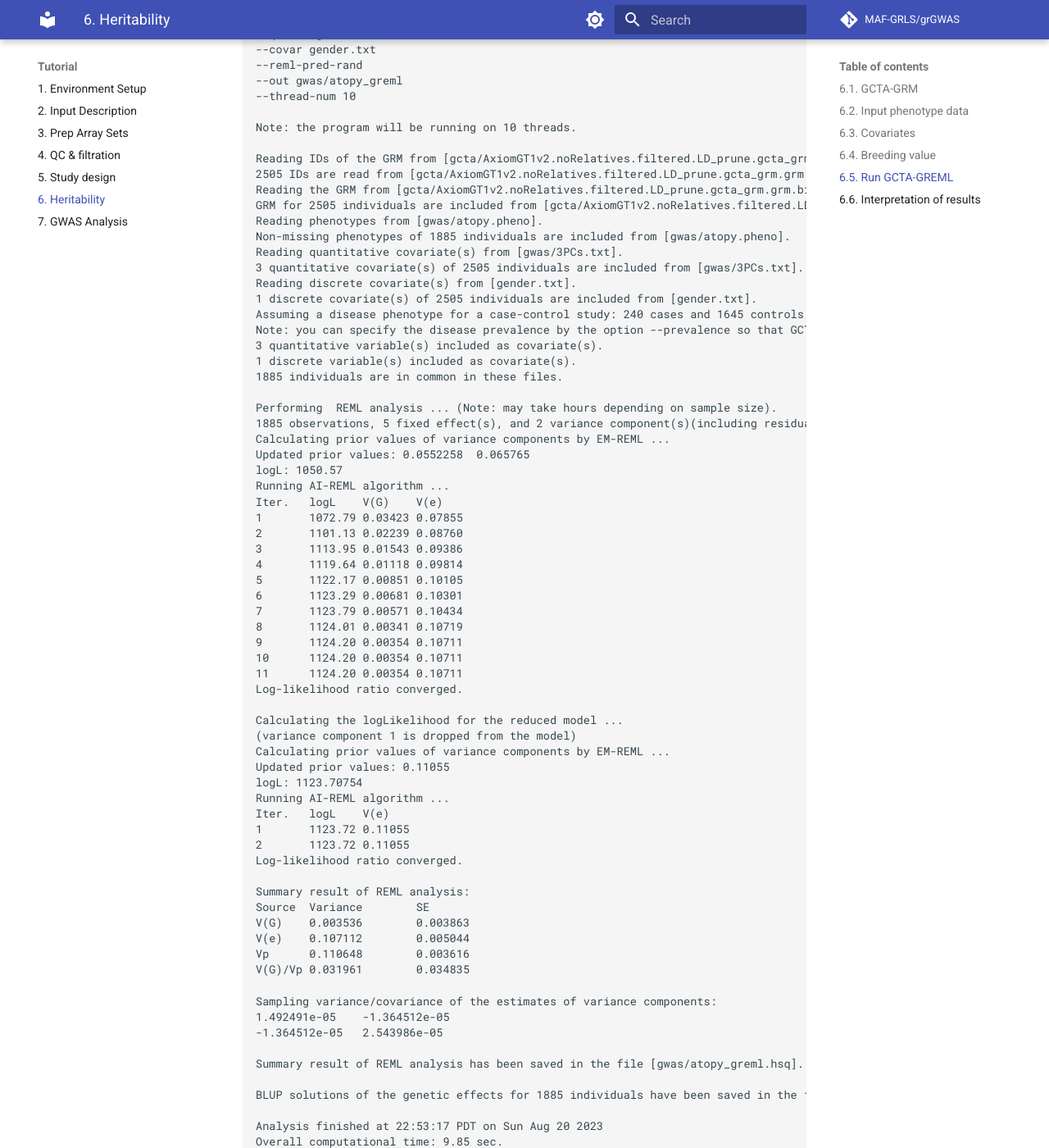
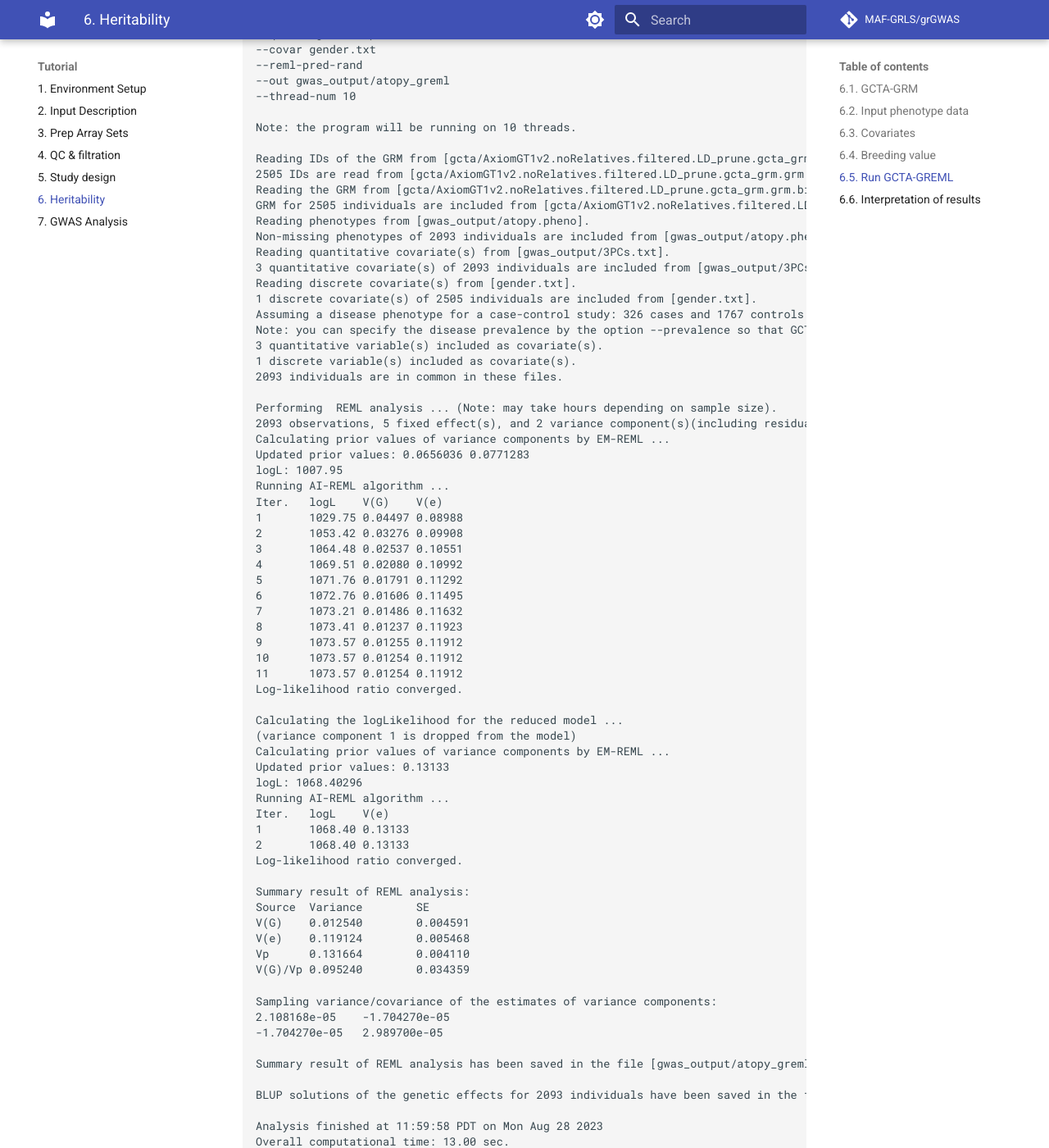
Before and after one commit to morrisanimalfoundation/grGWAS, an MkDocs documentation site: the page built from docs/6.heritability.md, in a window 1280 px wide and 1400 px high, scrolled down 2457 px. Shown: the whole window at 82% size. Built offline with MkDocs 1.6.1 and Material for MkDocs 9.7.7, drawn with Linux system fonts in a browser that asks for light colours; comment, search, counter and statistics services are not loaded; some of the changed text lies outside the part shown.

Commit message:
Update 6.heritability.md

````diff
--- a/docs/6.heritability.md
+++ b/docs/6.heritability.md
@@ -72,17 +72,17 @@ Here is the ouput:
 * (C) 2010-present, Yang Lab, Westlake University
 * Please report bugs to Jian Yang <jian.yang@westlake.edu.cn>
 *******************************************************************
-Analysis started at 22:53:07 PDT on Sun Aug 20 2023.
+Analysis started at 11:59:45 PDT on Mon Aug 28 2023.
 Hostname: farm
 
 Accepted options:
 --reml
 --grm gcta/AxiomGT1v2.noRelatives.filtered.LD_prune.gcta_grm
---pheno gwas/atopy.pheno
---qcovar gwas/3PCs.txt
+--pheno gwas_output/atopy.pheno
+--qcovar gwas_output/3PCs.txt
 --covar gender.txt
 --reml-pred-rand
---out gwas/atopy_greml
+--out gwas_output/atopy_greml
 --thread-num 10
 
 Note: the program will be running on 10 threads.
@@ -91,66 +91,66 @@ Reading IDs of the GRM from [gcta/AxiomGT1v2.noRelatives.filtered.LD_prune.gcta_
 2505 IDs are read from [gcta/AxiomGT1v2.noRelatives.filtered.LD_prune.gcta_grm.grm.id].
 Reading the GRM from [gcta/AxiomGT1v2.noRelatives.filtered.LD_prune.gcta_grm.grm.bin].
 GRM for 2505 individuals are included from [gcta/AxiomGT1v2.noRelatives.filtered.LD_prune.gcta_grm.grm.bin].
-Reading phenotypes from [gwas/atopy.pheno].
-Non-missing phenotypes of 1885 individuals are included from [gwas/atopy.pheno].
-Reading quantitative covariate(s) from [gwas/3PCs.txt].
-3 quantitative covariate(s) of 2505 individuals are included from [gwas/3PCs.txt].
+Reading phenotypes from [gwas_output/atopy.pheno].
+Non-missing phenotypes of 2093 individuals are included from [gwas_output/atopy.pheno].
+Reading quantitative covariate(s) from [gwas_output/3PCs.txt].
+3 quantitative covariate(s) of 2093 individuals are included from [gwas_output/3PCs.txt].
 Reading discrete covariate(s) from [gender.txt].
 1 discrete covariate(s) of 2505 individuals are included from [gender.txt].
-Assuming a disease phenotype for a case-control study: 240 cases and 1645 controls
+Assuming a disease phenotype for a case-control study: 326 cases and 1767 controls
 Note: you can specify the disease prevalence by the option --prevalence so that GCTA can transform the variance explained to the underlying liability scale.
 3 quantitative variable(s) included as covariate(s).
 1 discrete variable(s) included as covariate(s).
-1885 individuals are in common in these files.
+2093 individuals are in common in these files.
 
 Performing  REML analysis ... (Note: may take hours depending on sample size).
-1885 observations, 5 fixed effect(s), and 2 variance component(s)(including residual variance).
+2093 observations, 5 fixed effect(s), and 2 variance component(s)(including residual variance).
 Calculating prior values of variance components by EM-REML ...
-Updated prior values: 0.0552258  0.065765
-logL: 1050.57
+Updated prior values: 0.0656036 0.0771283
+logL: 1007.95
 Running AI-REML algorithm ...
 Iter.   logL    V(G)    V(e)
-1       1072.79 0.03423 0.07855
-2       1101.13 0.02239 0.08760
-3       1113.95 0.01543 0.09386
-4       1119.64 0.01118 0.09814
-5       1122.17 0.00851 0.10105
-6       1123.29 0.00681 0.10301
-7       1123.79 0.00571 0.10434
-8       1124.01 0.00341 0.10719
-9       1124.20 0.00354 0.10711
-10      1124.20 0.00354 0.10711
-11      1124.20 0.00354 0.10711
+1       1029.75 0.04497 0.08988
+2       1053.42 0.03276 0.09908
+3       1064.48 0.02537 0.10551
+4       1069.51 0.02080 0.10992
+5       1071.76 0.01791 0.11292
+6       1072.76 0.01606 0.11495
+7       1073.21 0.01486 0.11632
+8       1073.41 0.01237 0.11923
+9       1073.57 0.01255 0.11912
+10      1073.57 0.01254 0.11912
+11      1073.57 0.01254 0.11912
 Log-likelihood ratio converged.
 
 Calculating the logLikelihood for the reduced model ...
 (variance component 1 is dropped from the model)
 Calculating prior values of variance components by EM-REML ...
-Updated prior values: 0.11055
-logL: 1123.70754
+Updated prior values: 0.13133
+logL: 1068.40296
 Running AI-REML algorithm ...
 Iter.   logL    V(e)
-1       1123.72 0.11055
-2       1123.72 0.11055
+1       1068.40 0.13133
+2       1068.40 0.13133
 Log-likelihood ratio converged.
 
 Summary result of REML analysis:
 Source  Variance        SE
-V(G)    0.003536        0.003863
-V(e)    0.107112        0.005044
-Vp      0.110648        0.003616
-V(G)/Vp 0.031961        0.034835
+V(G)    0.012540        0.004591
+V(e)    0.119124        0.005468
+Vp      0.131664        0.004110
+V(G)/Vp 0.095240        0.034359
 
 Sampling variance/covariance of the estimates of variance components:
-1.492491e-05    -1.364512e-05
--1.364512e-05   2.543986e-05
+2.108168e-05    -1.704270e-05
+-1.704270e-05   2.989700e-05
 
-Summary result of REML analysis has been saved in the file [gwas/atopy_greml.hsq].
+Summary result of REML analysis has been saved in the file [gwas_output/atopy_greml.hsq].
 
-BLUP solutions of the genetic effects for 1885 individuals have been saved in the file [gwas/atopy_greml.indi.blp].
+BLUP solutions of the genetic effects for 2093 individuals have been saved in the file [gwas_output/atopy_greml.indi.blp].
 
-Analysis finished at 22:53:17 PDT on Sun Aug 20 2023
-Overall computational time: 9.85 sec.
+Analysis finished at 11:59:58 PDT on Mon Aug 28 2023
+Overall computational time: 13.00 sec.
 ```
 
 
````
